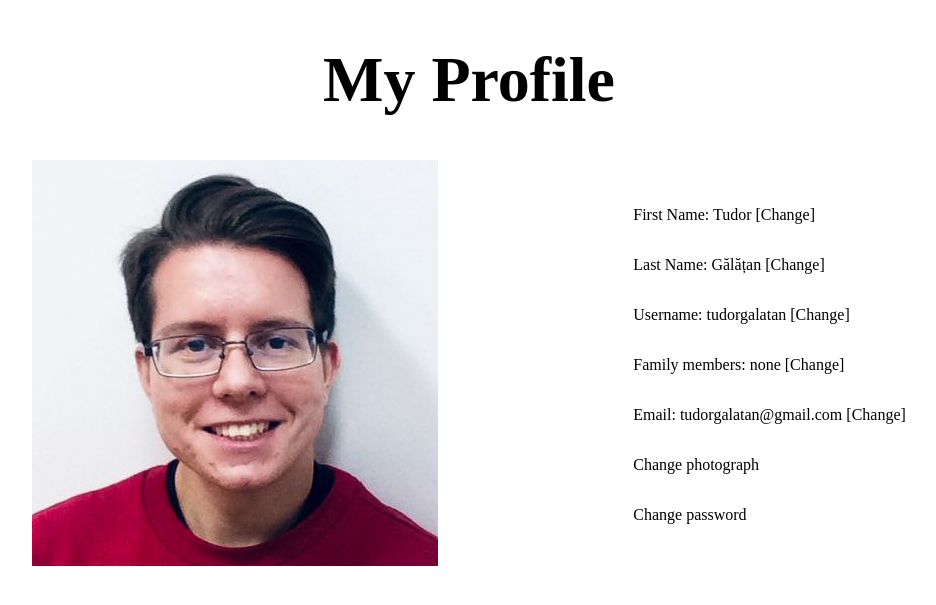
After one commit to TudorGalatan/Pet_Smart_Manager, a PHP site: page /resources/html/my_profile.html in a window 1280 px wide. The commit adds this page. Shown: the top 605 px of the page, without its empty margins (171-1107 px from the left). Run offline with PHP 8.4, Linux system fonts and the light colour scheme.

Commit message:
Finished My Profile Page
I finished the My Profile page.

```diff
--- a/Project/index.html
+++ b/Project/index.html
@@ -16,10 +16,12 @@
 
     </head>
 
+
     <body>
 
         <a href = "resources/html/software_requirements_specification.html">SRS</a>
         <a href = "resources/html/about_us.html">About Us</a>
+        <a href = "resources/html/my_profile.html">Profile</a>
 
     </body>
 
--- a/Project/resources/css/about_us_style.css
+++ b/Project/resources/css/about_us_style.css
@@ -1,4 +1,4 @@
-/* Stylesheet */
+/* About Us Stylesheet */
 
 
 
--- /dev/null
+++ b/Project/resources/css/my_profile_style.css
@@ -0,0 +1,37 @@
+/* My Profile Stylesheet */
+
+
+
+/* About Us Title */
+.my_profile_title
+{
+    font-size: 4em;
+    text-align: center;
+    color: black;
+}
+
+
+/* My Profile Content */
+.my_profile_content
+{
+    display: flex;
+    text-align: center;
+    align-items: center;
+    justify-content: space-evenly;
+}
+
+
+/* My Profile Photograph */
+.my_profile_photograph
+{
+
+}
+
+
+/* My Profile Information */
+.my_profile_information
+{
+    display: flex;
+    flex-direction: column;
+    text-align: left;
+}
--- /dev/null
+++ b/Project/resources/html/my_profile.html
@@ -0,0 +1,53 @@
+<!-- Profile -->
+<!DOCTYPE html>
+
+
+
+<html>
+
+    <head>
+
+        <link rel = "stylesheet" href = "/resources/css/my_profile_style.css" />
+
+        <!-- Charset -->
+        <meta charset = "UTF-8" />
+
+        <!-- Title -->
+        <title>My Profile</title>
+
+    </head>
+
+
+    <body>
+
+        <!-- Title -->
+        <h1 class = "my_profile_title">My Profile</h1>
+
+        <!-- My Profile Content -->
+        <div class = "my_profile_content">
+
+            <!-- Tudor Gălățan -->
+            <div class = "my_profile_photograph">
+
+                <!-- Photograph -->
+                <img class = "team_member_photograph" src = "/resources/photographs/tudor_galatan.jpg" alt = "A photograph of Tudor Gălățan." />
+
+            </div>
+
+            <div class = "my_profile_information">
+
+                <p>First Name: Tudor [Change]</p>
+                <p>Last Name: Gălățan [Change]</p>
+                <p>Username: tudorgalatan [Change]</p>
+                <p>Family members: none [Change]</p>
+                <p>Email: tudorgalatan@gmail.com [Change]</p>
+                <p>Change photograph</p>
+                <p>Change password</p>
+
+            </div>
+
+        </div>
+
+    </body>
+
+</html>
```
